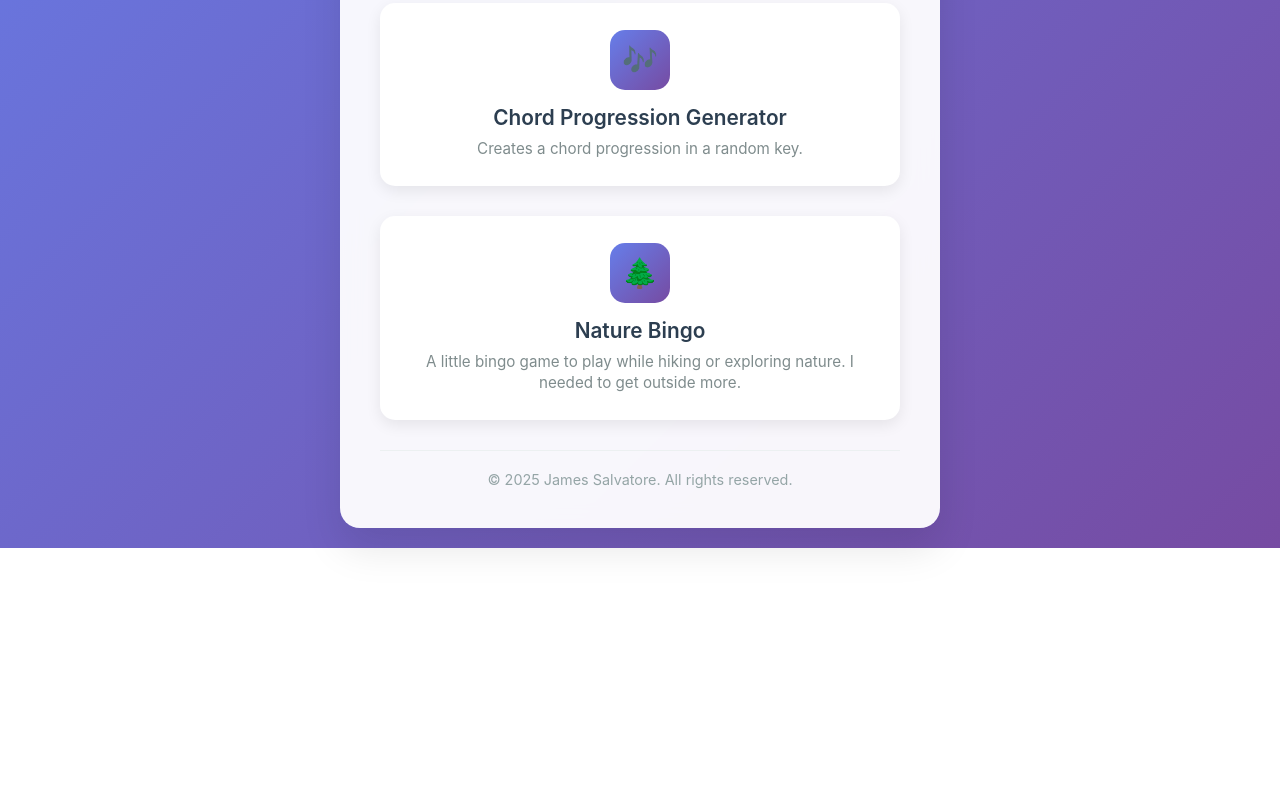
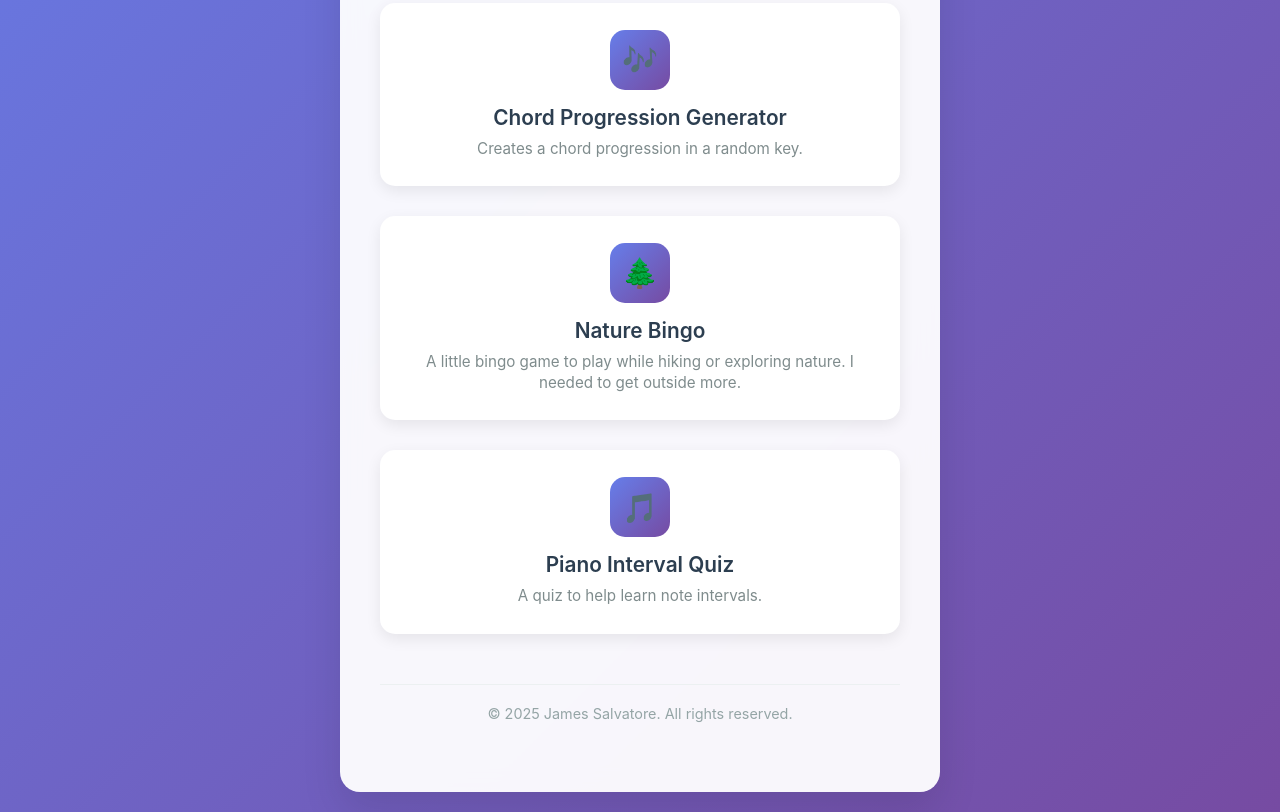
Before and after one commit to jsal13/jsal_apps, a plain HTML site: page index.html in a window 1280 px wide. Shown: the part 433-1245 px from the top of the page. Before the commit the page ends 981 px from the top, so only its background shows below. Drawn offline with Linux system fonts and the light colour scheme.

Commit message:
chore: adds interval trainer to index;

```diff
--- a/index.html
+++ b/index.html
@@ -35,6 +35,13 @@
             </a>
         </div>
 
+        <div class="apps-grid">
+            <a href="note-interval-trainer.html" class="app-card">
+                <div class="app-icon">🎵</div>
+                <h3 class="app-title">Piano Interval Quiz</h3>
+                <p class="app-description">A quiz to help learn note intervals.</p>
+            </a>
+
         <div class="footer">
             <p>&copy; 2025 James Salvatore. All rights reserved.</p>
         </div>
```
